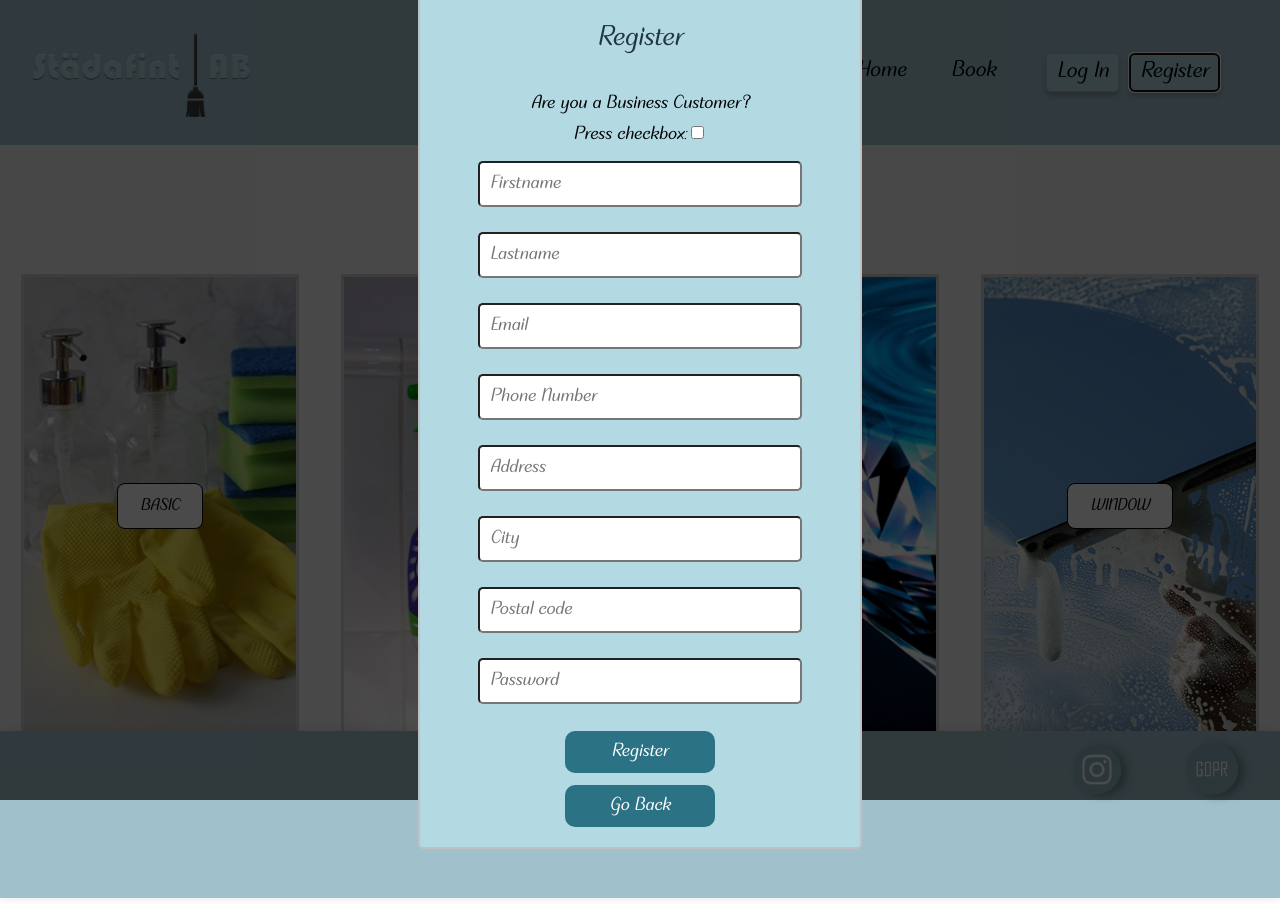
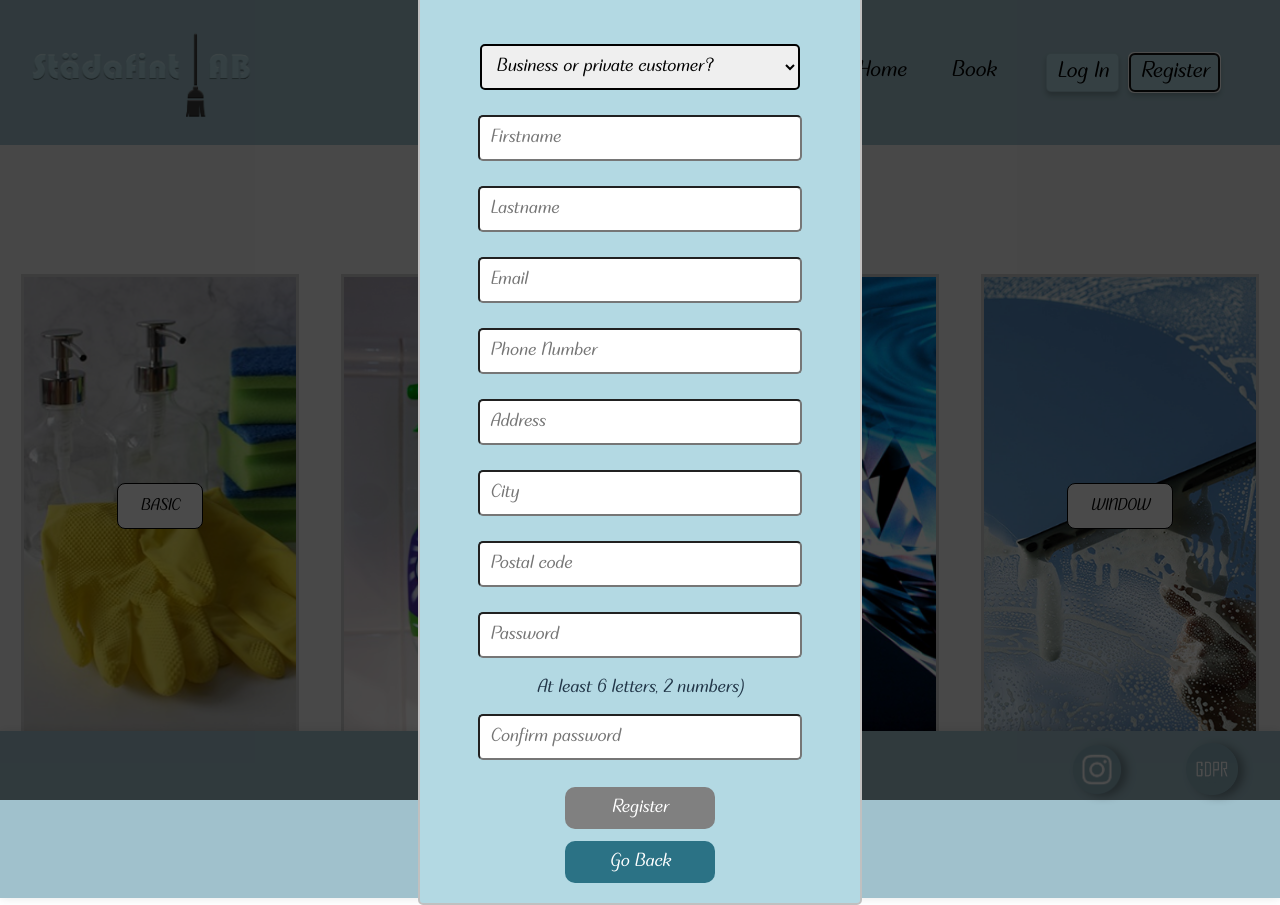
Before and after one commit to natischmidt/CleanCodeFrontend, a React (Vite) app: page /CustomerBooking in a window 1280 px wide. Both pictures are taken after a click on the button "Register". Before the commit the page ends 849 px from the top, so only its background shows below. Built offline with nearby package versions, Linux system fonts and the light colour scheme.

Commit message:
Lite fix med registerModal och fetchar. Modalen är WIP, vi hamnar fel efter login.

```diff
--- a/src/API/admin.tsx
+++ b/src/API/admin.tsx
@@ -173,7 +173,7 @@ const admin = {
         payment: string,
         customerId: string,
         message: string,
-        email: string
+        // email: string
     ): Promise<void> => {
         console.log("................*********" + timeSlotList);
         try {
--- a/src/components/customer-components/AddCustomerBookingOption.tsx
+++ b/src/components/customer-components/AddCustomerBookingOption.tsx
@@ -83,10 +83,10 @@ const AddCustomerBookingOption = () => {
         const handleBookingDone = () => {
             setIsBookingDone(!isBookingDone);
         }
-
-        const handleRegister = async (email: string) => {
-            await customer.register(email);
-        }
+        //
+        // const handleRegister = async (email: string) => {
+        //     await customer.register(email);
+        // }
 
         const handleBooking = (email: string) => {
             customer.book(jobType, dateToUse.current, timeList, squareMeters, paymentOption, id, message, email);
--- a/src/components/customer-components/customer-modals/RegisterModal.tsx
+++ b/src/components/customer-components/customer-modals/RegisterModal.tsx
@@ -1,7 +1,7 @@
-import React, { useState } from 'react';
+import React, {useRef, useState} from 'react';
 import customer from "../../../API/customer";
 
-export const RegisterModal: React.FC<{ onClose: () => void }> = ({ onClose }) => {
+export const RegisterModal: React.FC<{ onClose: () => void }> = ({onClose}) => {
 
     const [firstname, setFirstname] = useState('');
     const [lastname, setLastname] = useState('');
@@ -9,53 +9,110 @@ export const RegisterModal: React.FC<{ onClose: () => void }> = ({ onClose }) =>
     const [phonenumber, setPhoneNumber] = useState('');
     const [address, setAdress] = useState('');
     const [password, setPassword] = useState('');
+    const [confirmPassword, setConfirmPassword] = useState('')
     const [city, setCity] = useState('')
-    const [postalCode, setPostalCode] =  useState('')
+    const [postalCode, setPostalCode] = useState('')
     const [company, setCompany] = useState('');
     const [orgNr, setOrgNr] = useState('');
-    const [customerType, setCustomerType] = useState(false);
+    const [businessCustomer, setBusinessCustomer] = useState(false);
+    // const [allNecessaryInformationEntered, setAllNecessaryInformationEntered] = useState(false);
+    const allNecessaryInformationEntered = useRef(false);
 
-    const handleSubmit = async (e : React.FormEvent) => {
+    const handleSubmit = async (e: React.FormEvent) => {
         e.preventDefault();
     }
 
-    const handleClickedCheckbox = () => {
-        setCustomerType(!customerType)
+    const customerData = {
+        firstName: firstname,
+        lastName: lastname,
+        password: password,
+        companyName: company,
+        orgNumber: orgNr,
+        email: email,
+        city: city,
+        postalCode: postalCode,
+        phoneNumber: phonenumber,
+        address: address,
+    };
 
+
+    const handleChangeCustomerType = (custType: string) => {
+        if (custType === "business") {
+            setBusinessCustomer(true)
+        } else {
+            setBusinessCustomer(false)
             setCompany('')
             setOrgNr('')
         }
+    }
+
+    const checkAllInformationEntered = () => {
+        console.log(firstname + " " + lastname + " " + email + " " + phonenumber + " " + address + " " + password + " " + confirmPassword + " " + city + " " + postalCode)
+
+        if (firstname !== '' &&
+        lastname !== '' &&
+        // email.match('^[a-zA-Z0-9._%+-]+@[a-zA-Z0-9.-]+\.[a-zA-Z]{2,}$') &&
+            email !== '' &&
+        // phonenumber.match('^(\d+){8,12}$') &&
+            phonenumber != '' &&
+        address != '' &&
+        // password.match('^(?=(?:\\D*\\d){2,})(?=[^\\p{L}]*\\p{L})[a-zA-Z\\d\\W]{8,}$') &&
+        password === confirmPassword &&
+        city != '' &&
+        // postalCode.match('^(\d+){4,5}$') &&
+            postalCode != ''
+        ) {
+            // setAllNecessaryInformationEntered(true);
+            allNecessaryInformationEntered.current = true
+        } /*else {
+            setAllNecessaryInformationEntered(false)
+        }*/
+        // if (businessCustomer &&
+        //     (company == '' ||
+        //     orgNr == '')
+        // ) {
+        //     setAllNecessaryInformationEntered(false);
+            // allNecessaryInformationEntered.current = false
+        // }
+    }
 
     const handleRegister = async () => {
+
             try {
-            const tempId = await customer.register(email);
+                const tempId = await customer.register(customerData);
                 console.log('Customer was registered , tempId:', tempId);
 
                 onClose();
             } catch (error) {
                 console.error('Error while trying to register a new customer', error);
             }
+
     }
+
 
     return (
         <div style={styles.modalContainer}>
             <div style={styles.modalInnerContainer}>
                 <form style={styles.form} onSubmit={handleSubmit}>
                     <h2>Register</h2>
-                    <label style={styles.label}>
-                        Are you a Business Customer? <br/> Press checkbox:
-                        <input
-                            type="checkbox"
-                            checked={customerType}
-                            onChange={() => handleClickedCheckbox()}
-                        />
-                    </label>
+                    <select
+                        style={styles.input_dropList}
+                        onChange={(value) => handleChangeCustomerType(value.target.value)}
+                    >
+                        <option value="">Business or private customer?</option>
+                        <option value="business" onClick={() => handleChangeCustomerType("business")}>Business</option>
+                        <option value="private" onChange={() => handleChangeCustomerType("private")}>Private</option>
+                    </select>
                     <input
                         type="text"
                         placeholder="Firstname"
                         style={styles.input}
                         value={firstname}
-                        onChange={(e) => setFirstname(e.target.value)}
+                        onChange={(e) => {
+                            setFirstname(e.target.value)
+                            checkAllInformationEntered()
+                        }}
+
                         required
                     />
                     <input
@@ -63,7 +120,10 @@ export const RegisterModal: React.FC<{ onClose: () => void }> = ({ onClose }) =>
                         placeholder="Lastname"
                         style={styles.input}
                         value={lastname}
-                        onChange={(e) => setLastname(e.target.value)}
+                        onChange={(e) => {
+                            setLastname(e.target.value)
+                            checkAllInformationEntered()
+                        }}
                         required
                     />
                     <input
@@ -71,7 +131,10 @@ export const RegisterModal: React.FC<{ onClose: () => void }> = ({ onClose }) =>
                         placeholder="Email"
                         style={styles.input}
                         value={email}
-                        onChange={(e) => setEmail(e.target.value)}
+                        onChange={(e) => {
+                            setEmail(e.target.value)
+                            checkAllInformationEntered()
+                        }}
                         required
                     />
                     <input
@@ -79,7 +142,10 @@ export const RegisterModal: React.FC<{ onClose: () => void }> = ({ onClose }) =>
                         placeholder="Phone Number"
                         style={styles.input}
                         value={phonenumber}
-                        onChange={(e) => setPhoneNumber(e.target.value)}
+                        onChange={(e) => {
+                            setPhoneNumber(e.target.value)
+                            checkAllInformationEntered()
+                        }}
                         required
                     />
                     <input
@@ -87,7 +153,10 @@ export const RegisterModal: React.FC<{ onClose: () => void }> = ({ onClose }) =>
                         placeholder="Address"
                         style={styles.input}
                         value={address}
-                        onChange={(e) => setAdress(e.target.value)}
+                        onChange={(e) => {
+                            setAdress(e.target.value)
+                            checkAllInformationEntered()
+                        }}
                         required
                     />
                     <input
@@ -95,31 +164,55 @@ export const RegisterModal: React.FC<{ onClose: () => void }> = ({ onClose }) =>
                         placeholder="City"
                         style={styles.input}
                         value={city}
-                        onChange={(e) => setCity(e.target.value)}
+                        onChange={(e) => {
+                            setCity(e.target.value)
+                            checkAllInformationEntered()
+                        }}
                     />
                     <input
                         type="text"
                         placeholder="Postal code"
                         style={styles.input}
                         value={postalCode}
-                        onChange={(e) => setPostalCode(e.target.value)}
+                        onChange={(e) => {
+                            setPostalCode(e.target.value)
+                            checkAllInformationEntered()
+                        }}
                     />
                     <input
                         type="password"
                         placeholder="Password"
                         style={styles.input}
                         value={password}
-                        onChange={(e) => setPassword(e.target.value)}
+                        onChange={(e) => {
+                            setPassword(e.target.value)
+                            checkAllInformationEntered()
+                        }}
                         required
                     />
-                    {customerType ?
+                    <label>At least 6 letters, 2 numbers)</label>
+                    <input
+                        type="password"
+                        placeholder="Confirm password"
+                        style={styles.input}
+                        onChange={(e) => {
+                            setConfirmPassword(e.target.value)
+                            checkAllInformationEntered()
+                        }}
+                        required
+                    />
+
+                    {businessCustomer ?
                         <div style={styles.customerTypeWrap}>
                             <input
                                 type="text"
                                 placeholder="Company name"
                                 style={styles.input}
                                 value={company}
-                                onChange={(e) => setCompany(e.target.value)}
+                                onChange={(e) => {
+                                    setCompany(e.target.value)
+                                    checkAllInformationEntered()
+                                }}
                                 required
                             />
                             <input
@@ -127,14 +220,22 @@ export const RegisterModal: React.FC<{ onClose: () => void }> = ({ onClose }) =>
                                 placeholder="Organisation Number"
                                 style={styles.input}
                                 value={orgNr}
-                                onChange={(e) => setOrgNr(e.target.value)}
+                                onChange={(e) => {
+                                    setOrgNr(e.target.value)
+                                    checkAllInformationEntered()
+                                }}
                                 required
                             />
                         </div> : <></>}
 
+                    {allNecessaryInformationEntered.current ?
                         <button type="submit" style={styles.button} onClick={handleRegister}>
                             Register
+                        </button> :
+                        <button type="submit" style={styles.inactiveButton}>
+                            Register
                         </button>
+                    }
                     <button type="submit" style={styles.button} onClick={onClose}>
                         Go Back
                     </button>
@@ -181,6 +282,17 @@ const styles = {
         fontFamily: "PlomPraeng",
         fontSize: "1rem"
     },
+    input_dropList: {
+        marginTop: '10px',
+        marginBottom: '15px',
+        padding: '10px',
+        width: '80%',
+        borderRadius: '5px',
+        border: "2px black solid",
+        fontFamily: "PlomPraeng",
+        fontSize: "1rem",
+
+    },
     button: {
         padding: '10px 20px',
         backgroundColor: '#2b7285',
@@ -190,6 +302,17 @@ const styles = {
         cursor: 'pointer',
         marginTop: '3%',
         width: "150px"
+    },
+    inactiveButton: {
+        padding: '10px 20px',
+        backgroundColor: 'grey',
+        color: 'white',
+        border: 'none',
+        borderRadius: '10px',
+        cursor: 'pointer',
+        marginTop: '3%',
+        width: "150px",
+
     },
     label: {
         color: "black" as 'black',
--- a/src/components/forms/LoginCustomerForm.tsx
+++ b/src/components/forms/LoginCustomerForm.tsx
@@ -20,7 +20,7 @@ const LoginCustomerForm = () => {
             password
         }
         const headers = {
-            'Authorization': `Bearer ${sessionStorage.getItem("jwt")}`,
+            // 'Authorization': `Bearer ${sessionStorage.getItem("jwt")}`,
             'Content-Type': 'application/json',
         };
 
```
Also changed, not shown: src/API/customer.tsx (+43 -9 lines). Lines whose indentation alone changed are shown as unchanged.
